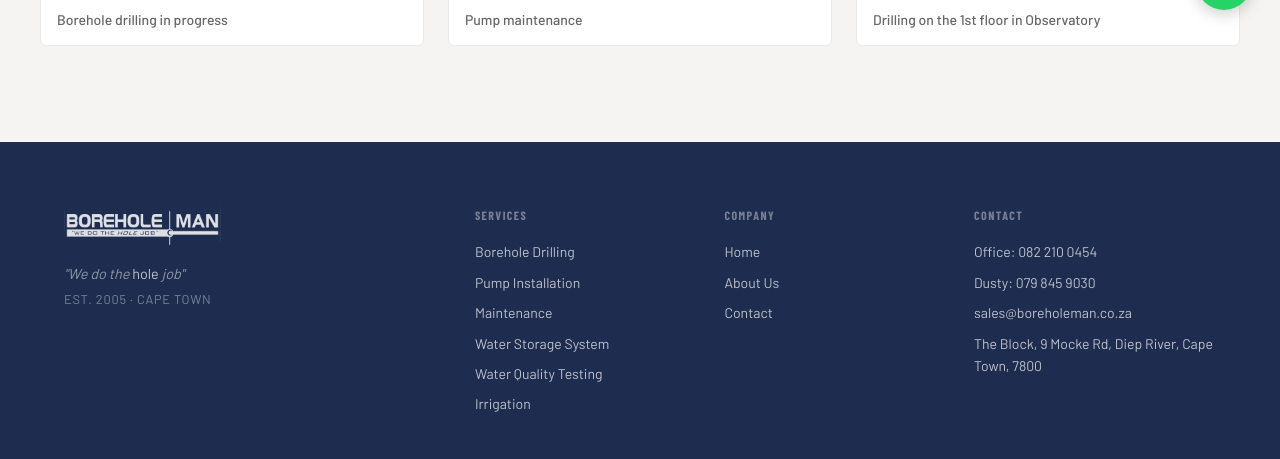
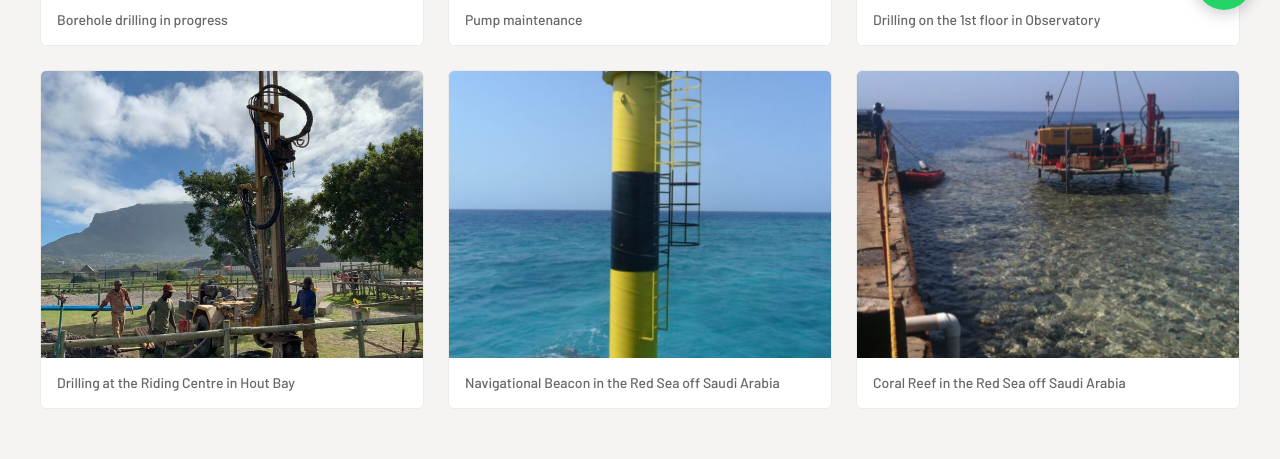
Before and after one commit to BoreholeMan/my-website, a React (Vite) app: page /gallery in a window 1280 px wide. Shown: the part 762-1221 px from the top of the page. Built offline with nearby package versions, Linux system fonts and the light colour scheme; a web font is replaced by a local one.

Commit message:
Add more images to the Gallery component

```diff
--- a/src/pages/Gallery.jsx
+++ b/src/pages/Gallery.jsx
@@ -5,6 +5,9 @@ const images = [
   { src: '/Image1.png', caption: 'Borehole drilling in progress' },
   { src: '/Image2.png', caption: 'Pump maintenance' },
   { src: '/Image3.png', caption: 'Drilling on the 1st floor in Observatory' },
+  { src: '/Image4.png', caption: 'Drilling at the Riding Centre in Hout Bay' },
+  { src: '/Image5.png', caption: 'Navigational Beacon in the Red Sea off Saudi Arabia' },
+  { src: '/Image6.png', caption: 'Coral Reef in the Red Sea off Saudi Arabia' },
 ]
 export default function Gallery() {
   return (
```
